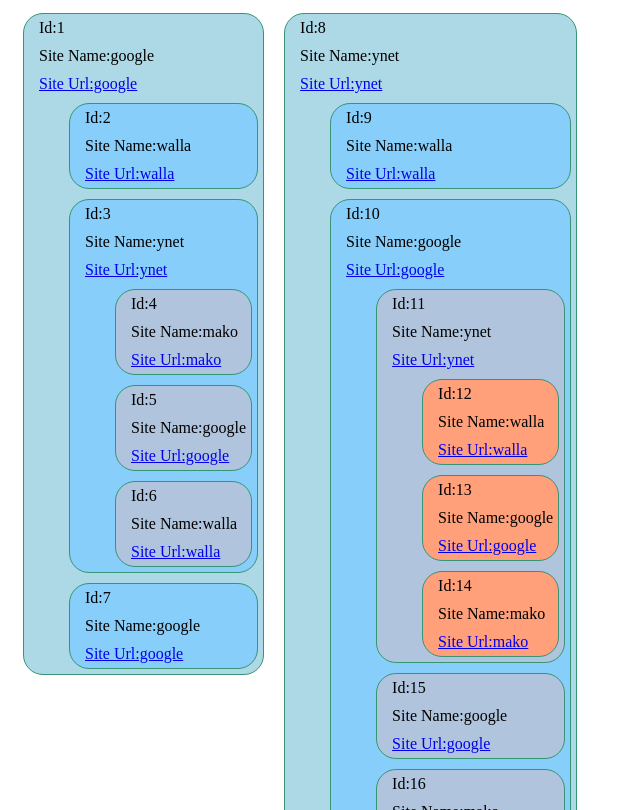
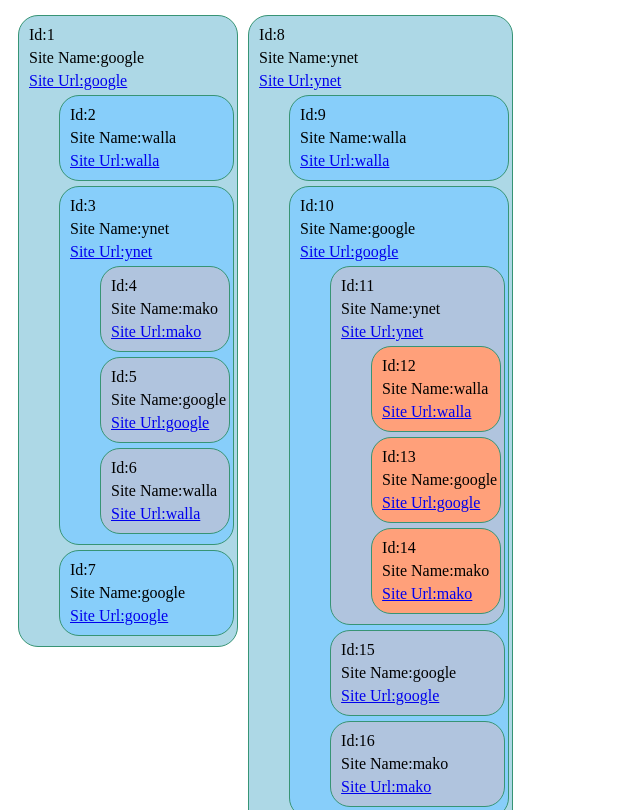
Before and after one commit to BarakB1991/render-data-to-lists, a website with bundled scripts: page index.html in a window 1280 px wide. Shown: the top 810 px of the page, without its empty margins (0-640 px from the left). Built offline with nearby package versions, Linux system fonts and the light colour scheme.

Commit message:
minor change to css and add semiconlon in index.js

```diff
--- a/index.js
+++ b/index.js
@@ -20,7 +20,7 @@
   const { id, name, url, subData } = item;
   return `
     <li>
-      <ul style="background: ${getColorForDepth(depth)}">
+      <ul style="background: ${getColorForDepth(depth)};">
       <li>Id:${id}</li>
       <li>Site Name:${name}</li>
       <li>
--- a/styles.css
+++ b/styles.css
@@ -3,7 +3,11 @@
   flex-direction: row;
   list-style-type: none;
   padding: 0;
-  margin: 0;
+  margin: 10px;
+}
+
+#app > li {
+  margin-right: 10px;
 }
 
 ul ul {
@@ -12,19 +16,17 @@
   border-radius: 20px;
   border: 1px rgb(55, 148, 117) solid;
   list-style-type: none;
-  background-color: rgb(174, 205, 252);
 }
 
 ul ul ul {
   padding-left: 0;
-  margin: 0 0 0 30px;
+  margin-left: 30px;
 }
 
-ul > li {
-  padding: 5px 5px 5px 15px;
-  list-style: none;
+ul > li > ul {
+  padding: 5px 3px 5px 10px;
 }
 
-li + li {
-  min-width: max-content;
+li {
+  margin: 5px 0;
 }
```
